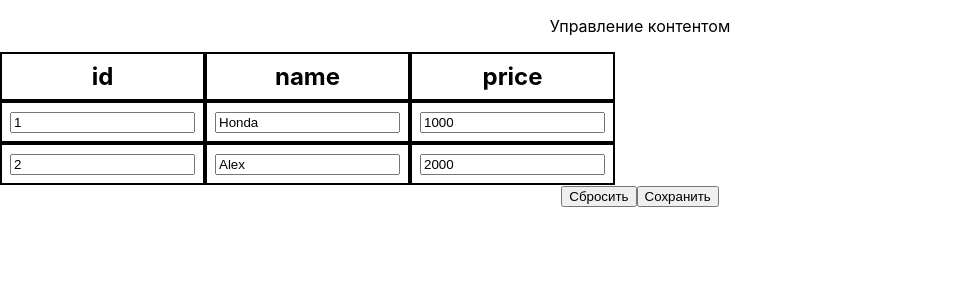
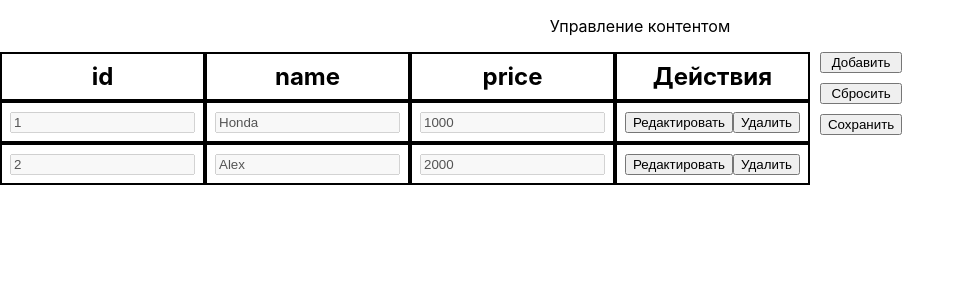
Before and after one commit to VladKojima/laraveladmin, a React (Create React App) app: page / in a window 1280 px wide. Shown: the top 300 px of the page, without its empty margins (0-965 px from the left). Built offline with nearby package versions, Linux system fonts and the light colour scheme.

Commit message:
objTable improve

```diff
--- a/src/components/objTable.js
+++ b/src/components/objTable.js
@@ -1,16 +1,21 @@
 import { useState } from 'react';
 import style from './style.module.css';
+import { idSymbol } from '../utils/idSymbol';
 
 export function ObjectTable({
     objects,
     columns,
     editableColumns,
+    schema,
     onSave,
 }) {
     const [objectsState, setObjectsState] = useState(objects);
 
+    const keys = Object.keys(objects[0]);
+
     function reset() {
         setObjectsState(objects);
+        setEditableObject(null);
     }
 
     function setProp(object, prop, value) {
@@ -21,49 +26,56 @@ export function ObjectTable({
         }))
     }
 
+    function add() {
+        setObjectsState([
+            ...objectsState,
+            { ...Object.fromEntries(keys.map(k => [k, undefined])), [idSymbol]: crypto.randomUUID() }
+        ])
+    }
+
+    function remove(object) {
+        setObjectsState(objectsState.filter(obj => obj !== object));
+    }
+
     const [editableObject, setEditableObject] = useState(null);
-    const [editableProperty, setEditableProperty] = useState(null);
 
     return <div>
         <table className={style.table}>
             <thead className={style.thead}>
-                <tr>{(Object.keys(objects[0]))
+                <tr>{keys
                     .filter(k => !columns || columns.includes(k))
                     .map(
                         k => <td key={k} className={style.td}>{k}</td>
                     )}
+                    <td className={style.td}>Действия</td>
                 </tr>
             </thead>
             <tbody className={style.tbody}>
-                {objectsState.map(obj => <tr key={obj.id} className={style.tr}>
+                {objectsState.map(obj => <tr key={obj.id ?? obj[idSymbol]} className={[style.tr, editableObject === (obj.id ?? obj[idSymbol]) && style.editable].join(" ")}>
                     {Object.entries(obj)
                         .filter(([k, v]) => !columns || columns.includes(k))
                         .map(([k, v]) => <td
                             key={k}
                             className={style.td}
-                            onDoubleClick={() => {
-                                if (k !== 'id' && (editableColumns === true ||
-                                    !!editableColumns && editableColumns?.includes(k))) {
-                                    setEditableObject(obj.id);
-                                    setEditableProperty(k);
-                                }
-                            }}
                         >
                             <input
                                 className={style.field}
-                                onBlur={() => {
-                                    setEditableObject(null);
-                                    setEditableProperty(null);
-                                }}
-                                value={v} onChange={({ target: { value } }) => setProp(obj, k, value)}
-                                readOnly={!(editableObject === obj.id && editableProperty === k)}
+                                value={!!v ? v : ""}
+                                onChange={({ target: { value } }) => setProp(obj, k, value)}
+                                disabled={k === 'id' || editableObject !== (obj.id ?? obj[idSymbol])}
+                                type={schema?.[k] ?? 'text'}
                             />
                         </td>)}
+                    <td className={style.td}>
+                        <button onClick={() => setEditableObject(obj.id ?? obj[idSymbol])}>Редактировать</button>
+                        <button onClick={() => remove(obj)}>Удалить</button>
+                    </td>
                 </tr>)}
             </tbody>
         </table>
         {
-            editableColumns && <div>
+            editableColumns && <div className={style.buttons}>
+                <button onClick={add}>Добавить</button>
                 <button onClick={reset}>Сбросить</button>
                 <button onClick={() => { onSave(objectsState); }}>Сохранить</button>
             </div>
--- a/src/components/style.module.css
+++ b/src/components/style.module.css
@@ -13,11 +13,22 @@
 }
 
 .tbody {
-    .tr:hover {
-        background-color: gray;
-    }
-
     .td:hover {
         background-color: wheat;
     }
 }
+
+div:has(>.table) {
+    display: flex;
+}
+
+.buttons {
+    margin-left: 10px;
+    display: flex;
+    flex-direction: column;
+    gap: 10px;
+}
+
+.editable {
+    background-color: gray;
+}
--- /dev/null
+++ b/src/utils/idSymbol.js
@@ -0,0 +1 @@
+export const idSymbol = Symbol();
```
